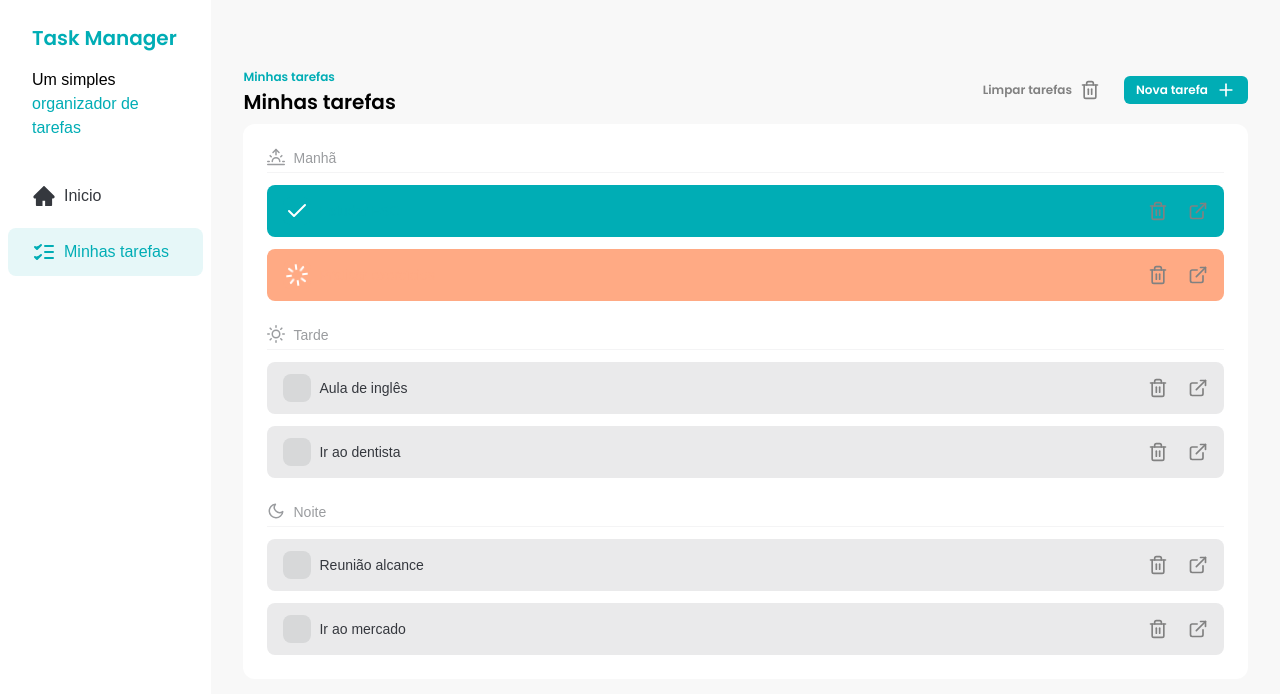
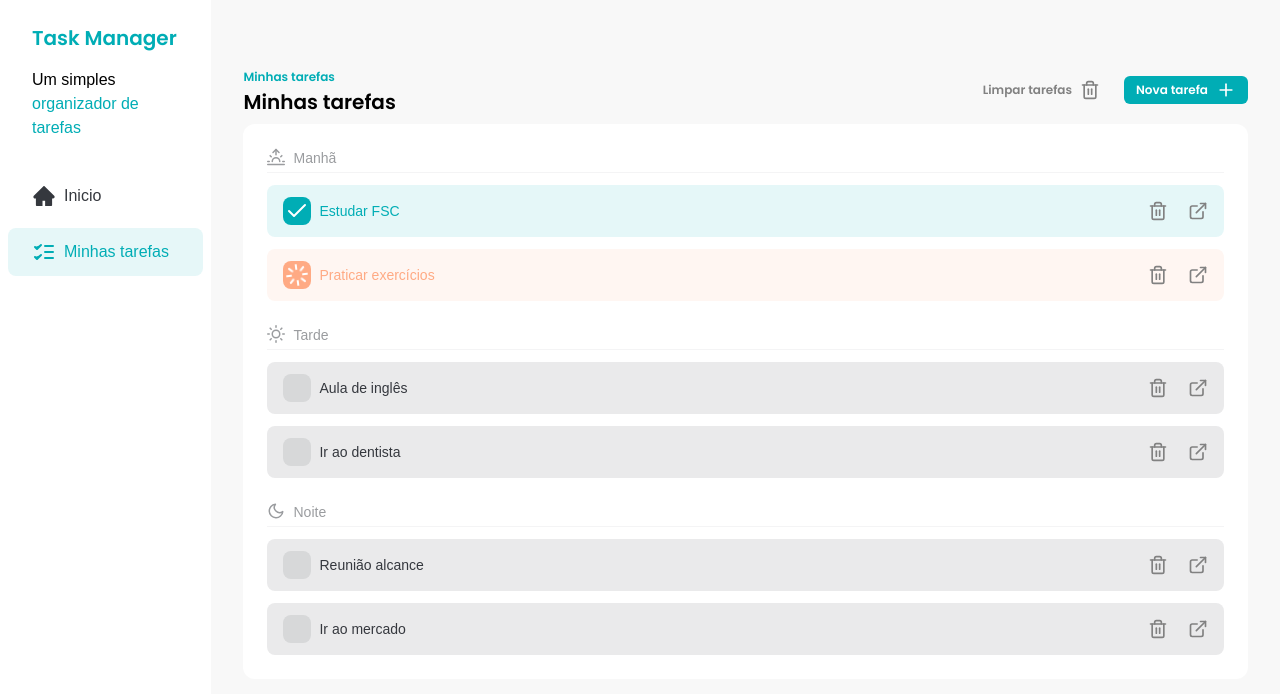
Before and after one commit to olgaluisa/task-manager, a React (Vite) app: page / in a window 1280 px wide. Shown: the top 694 px of the page. Built offline with nearby package versions, Linux system fonts and the light colour scheme; a web font is replaced by a local one.

Commit message:
feat: ensure task status can be changed

```diff
--- a/src/components/TaskItem.jsx
+++ b/src/components/TaskItem.jsx
@@ -1,33 +1,34 @@
 import { Check, Loader, ExternalLink, Trash2 } from 'react-feather'
 import Button from './Button'
-const TaskItem = ({ task }) => {
+const TaskItem = ({ task, handleTaskCheckboxClick }) => {
   const getStatusClasses = () => {
     if (task.status === 'done') {
-      return 'bg-[#00adb5] text-[#00adb5]'
+      return 'bg-[#00adb5]/10 text-[#00adb5]'
     }
     if (task.status === 'in_progress') {
-      return 'bg-[#ffaa84]  text-[#ffaa84]'
+      return 'bg-[#ffaa84]/10 text-[#ffaa84]'
     }
     if (task.status === 'not_started') {
       return 'bg-[#35383e]/10  text-[#35383e]'
     }
   }
   const getStatusColor = () => {
-    if (task.status === 'done') return '#00adb5'
-    if (task.status === 'in_progress') return '#ffaa84'
-    if (task.status === 'not_started') return '#35383e'
+    if (task.status === 'done') return 'bg-[#00adb5]'
+    if (task.status === 'in_progress') return 'bg-[#ffaa84] '
+    if (task.status === 'not_started') return 'bg-[#35383e]/10 '
   }
   return (
     <div
-      className={`flex items-center justify-between gap-2 rounded-lg px-4 py-3 text-sm bg-[${getStatusColor()}]/10 ${getStatusClasses()}`}
+      className={`flex items-center justify-between gap-2 rounded-lg px-4 py-3 text-sm transition ${getStatusClasses()}`}
     >
       <div className="flex items-center gap-2">
         <label
-          className={`relative flex h-7 w-7 cursor-pointer items-center justify-center rounded-lg ${getStatusClasses()} `}
+          className={`relative flex h-7 w-7 cursor-pointer items-center justify-center rounded-lg ${getStatusColor()}`}
         >
           <input
             type="checkbox"
             checked={task.status === 'done'}
+            onChange={() => handleTaskCheckboxClick(task.id)}
             className="absolute h-full w-full cursor-pointer opacity-0"
           />
           {task.status === 'done' && <Check className="text-white" />}
--- a/src/components/Tasks.jsx
+++ b/src/components/Tasks.jsx
@@ -6,11 +6,31 @@ import data from '../constants/tasks'
 import TaskItem from './TaskItem'
 
 const Tasks = () => {
-  const [task] = useState(data)
+  const [tasks, setTasks] = useState(data)
 
-  const morningTasks = task.filter((t) => t.period === 'morning')
-  const afternoonTasks = task.filter((t) => t.period === 'afternoon')
-  const eveningTasks = task.filter((t) => t.period === 'evening')
+  const morningTasks = tasks.filter((t) => t.period === 'morning')
+  const afternoonTasks = tasks.filter((t) => t.period === 'afternoon')
+  const eveningTasks = tasks.filter((t) => t.period === 'evening')
+
+  const handleTaskCheckboxClick = (taskId) => {
+    const newTasks = tasks.map((task) => {
+      if (task.id !== taskId) {
+        return task
+      }
+      if (task.status === 'not_started') {
+        return { ...task, status: 'in_progress' }
+      }
+      if (task.status === 'in_progress') {
+        return { ...task, status: 'done' }
+      }
+      if (task.status === 'done') {
+        return { ...task, status: 'not_started' }
+      }
+
+      return task
+    })
+    setTasks(newTasks)
+  }
   return (
     <section className="w-full space-y-2 px-8 py-16">
       <section className="flex w-full items-center justify-between">
@@ -36,21 +56,33 @@ const Tasks = () => {
         <article className="space-y-3">
           <TasksSeparator icon={<Sunrise size={18} />} text={'Manhã'} />
           {morningTasks.map((task) => (
-            <TaskItem key={task.id} task={task} />
+            <TaskItem
+              key={task.id}
+              task={task}
+              handleTaskCheckboxClick={handleTaskCheckboxClick}
+            />
           ))}
         </article>
 
         <article className="my-6 space-y-3">
           <TasksSeparator icon={<Sun size={18} />} text={'Tarde'} />
           {afternoonTasks.map((task) => (
-            <TaskItem key={task.id} task={task} />
+            <TaskItem
+              key={task.id}
+              task={task}
+              handleTaskCheckboxClick={handleTaskCheckboxClick}
+            />
           ))}
         </article>
 
         <article className="space-y-3">
           <TasksSeparator icon={<Moon size={18} />} text={'Noite'} />
           {eveningTasks.map((task) => (
-            <TaskItem key={task.id} task={task} />
+            <TaskItem
+              key={task.id}
+              task={task}
+              handleTaskCheckboxClick={handleTaskCheckboxClick}
+            />
           ))}
         </article>
       </section>
```
Also changed, not shown: 1 other file (tests, documents, lock files or other folders).
